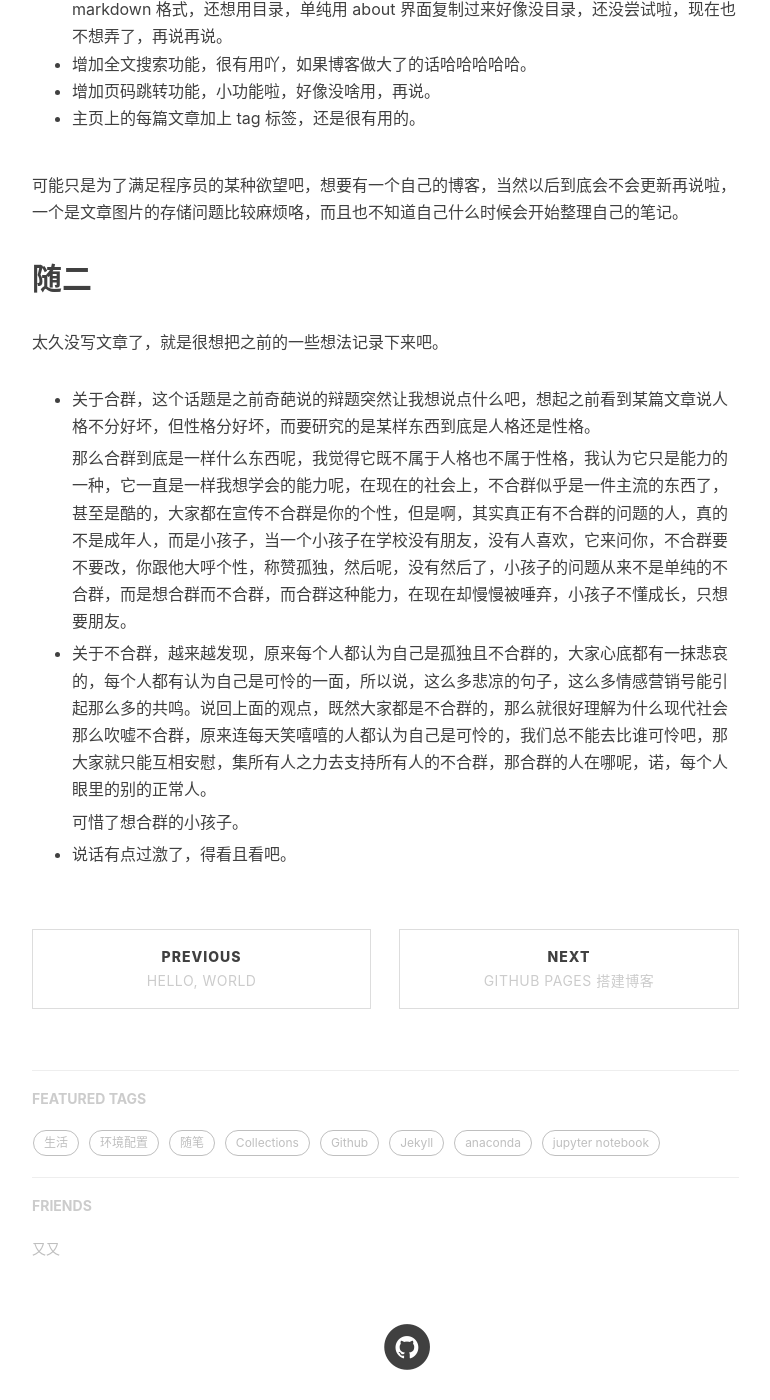
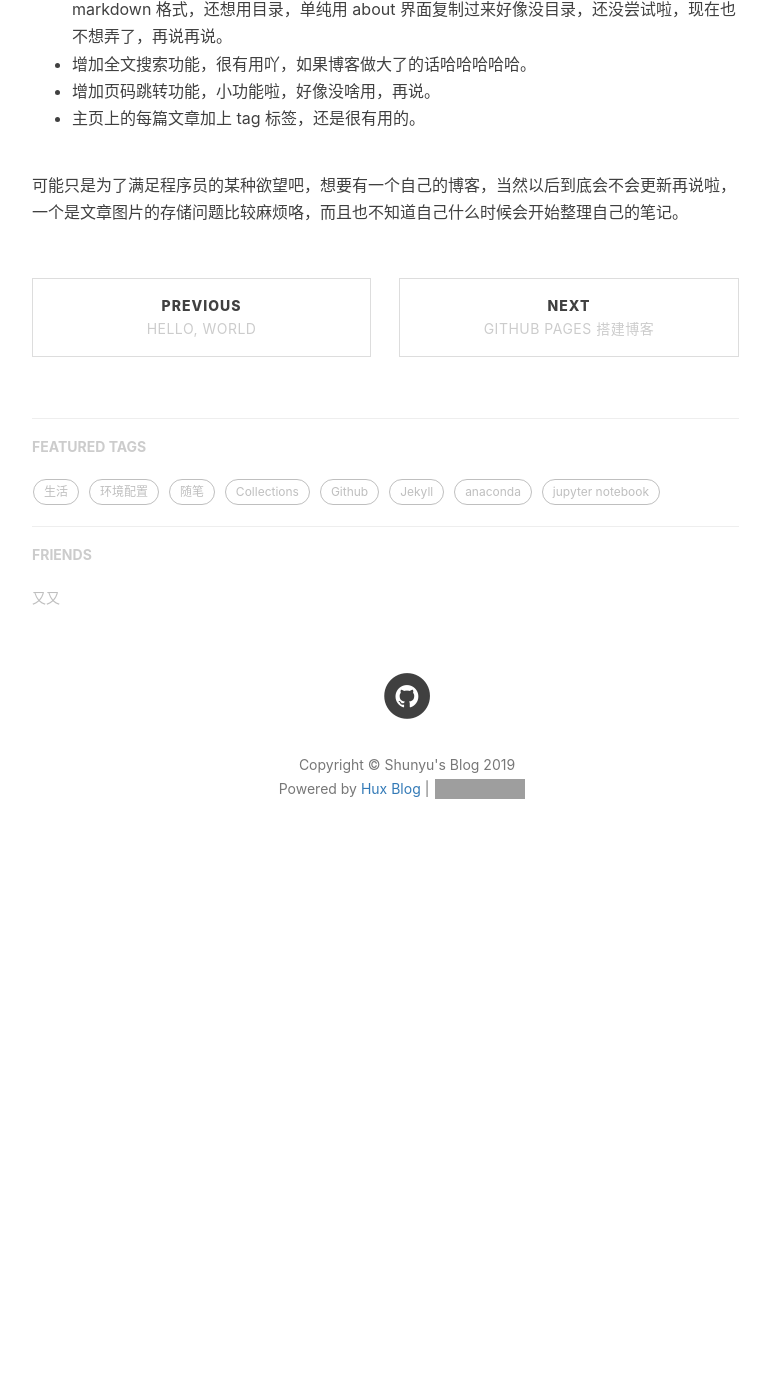
Before and after one commit to liushunyu/blog, a Jekyll site: the page built from _posts/2019-01-10-2019-01-10 随笔.md, in a window 1280 px wide and 1400 px high, scrolled down 787 px. Shown: the whole window, without its empty margins (233-1003 px from the left). Built offline with Jekyll 4.4.1, drawn with Linux system fonts in a browser that asks for light colours; nearby versions of some CDN libraries; comment, search, counter and statistics services are not loaded; after the commit the page ends 1680 px from its top, so only the background shows below that; grey boxes are pictures that could not be loaded.

Commit message:
Update 2019-01-10-2019-01-10 随笔.md

```diff
--- a/_posts/2019-01-10-2019-01-10 随笔.md
+++ b/_posts/2019-01-10-2019-01-10 随笔.md
@@ -24,19 +24,3 @@ tags:
 - 主页上的每篇文章加上 tag 标签，还是很有用的。
 
 可能只是为了满足程序员的某种欲望吧，想要有一个自己的博客，当然以后到底会不会更新再说啦，一个是文章图片的存储问题比较麻烦咯，而且也不知道自己什么时候会开始整理自己的笔记。
-
-
-
-## 随二
-
-太久没写文章了，就是很想把之前的一些想法记录下来吧。
-
-- 关于合群，这个话题是之前奇葩说的辩题突然让我想说点什么吧，想起之前看到某篇文章说人格不分好坏，但性格分好坏，而要研究的是某样东西到底是人格还是性格。
-
-  那么合群到底是一样什么东西呢，我觉得它既不属于人格也不属于性格，我认为它只是能力的一种，它一直是一样我想学会的能力呢，在现在的社会上，不合群似乎是一件主流的东西了，甚至是酷的，大家都在宣传不合群是你的个性，但是啊，其实真正有不合群的问题的人，真的不是成年人，而是小孩子，当一个小孩子在学校没有朋友，没有人喜欢，它来问你，不合群要不要改，你跟他大呼个性，称赞孤独，然后呢，没有然后了，小孩子的问题从来不是单纯的不合群，而是想合群而不合群，而合群这种能力，在现在却慢慢被唾弃，小孩子不懂成长，只想要朋友。
-
-- 关于不合群，越来越发现，原来每个人都认为自己是孤独且不合群的，大家心底都有一抹悲哀的，每个人都有认为自己是可怜的一面，所以说，这么多悲凉的句子，这么多情感营销号能引起那么多的共鸣。说回上面的观点，既然大家都是不合群的，那么就很好理解为什么现代社会那么吹嘘不合群，原来连每天笑嘻嘻的人都认为自己是可怜的，我们总不能去比谁可怜吧，那大家就只能互相安慰，集所有人之力去支持所有人的不合群，那合群的人在哪呢，诺，每个人眼里的别的正常人。
-
-  可惜了想合群的小孩子。
-
-- 说话有点过激了，得看且看吧。
```
